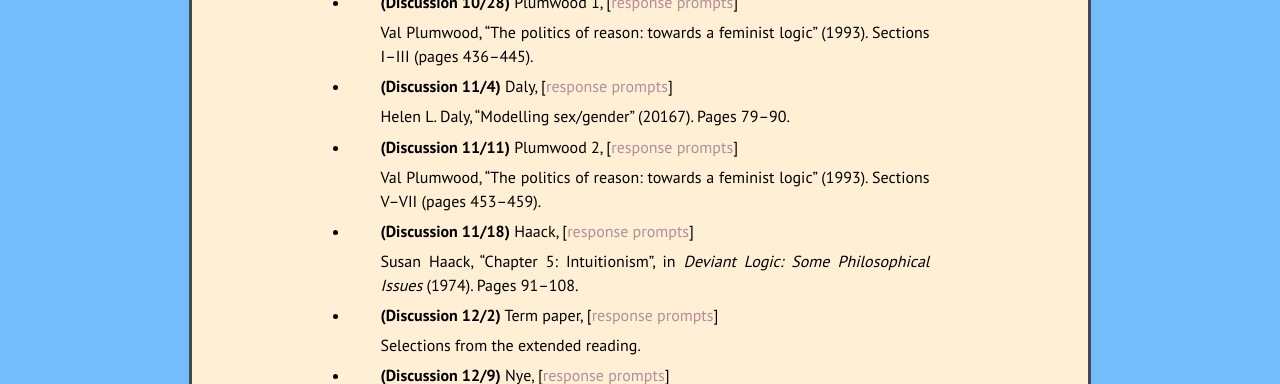
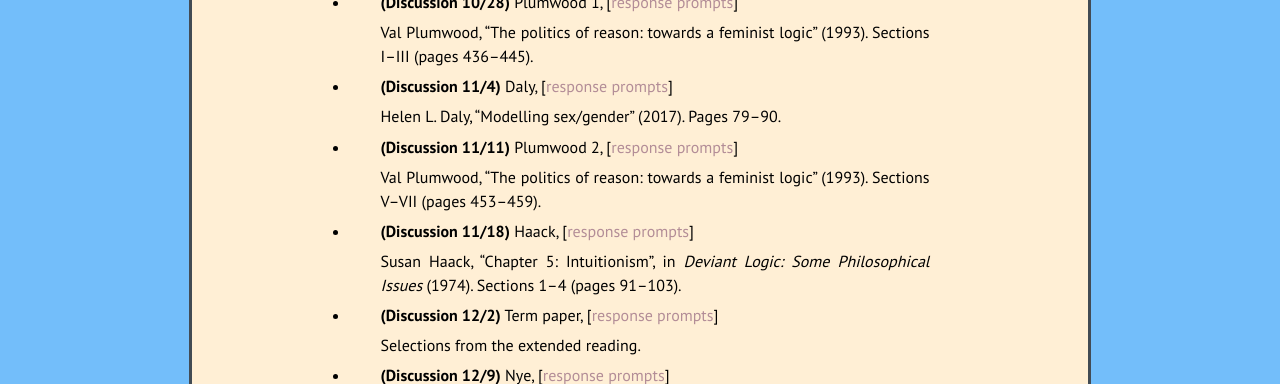
Before and after one commit to kamerynjw/kamerynjw.github.io, a Jekyll site: the page built from teaching/2024/math218m.md, in a window 1280 px wide. Shown: the part 562-946 px from the top of the page. Built offline with Jekyll 4.4.1, drawn with Linux system fonts in a browser that asks for light colours; nearby versions of some CDN libraries.

```diff
--- a/teaching/2024/math218m.md
+++ b/teaching/2024/math218m.md
@@ -28,7 +28,7 @@
 
 * **(Discussion 11/4)** Daly, [[response prompts]({{ page.url }}daly-prompt.pdf)]
 
-    Helen L. Daly, "Modelling sex/gender" (20167). Pages 79–90.
+    Helen L. Daly, "Modelling sex/gender" (2017). Pages 79–90.
 
 * **(Discussion 11/11)** Plumwood 2, [[response prompts]({{ page.url }}plumwood2-prompt.pdf)]
 
@@ -36,7 +36,7 @@
 
 * **(Discussion 11/18)** Haack, [[response prompts]({{ page.url }}haack-prompt.pdf)]
 
-    Susan Haack, "Chapter 5: Intuitionism", in *Deviant Logic: Some Philosophical Issues* (1974). Pages 91–108.
+    Susan Haack, "Chapter 5: Intuitionism", in *Deviant Logic: Some Philosophical Issues* (1974). Sections 1–4 (pages 91–103).
 
 * **(Discussion 12/2)** Term paper, [[response prompts]({{ page.url }}term-paper-prompt.pdf)]
 
```
Also changed, not shown: 6 other files.
